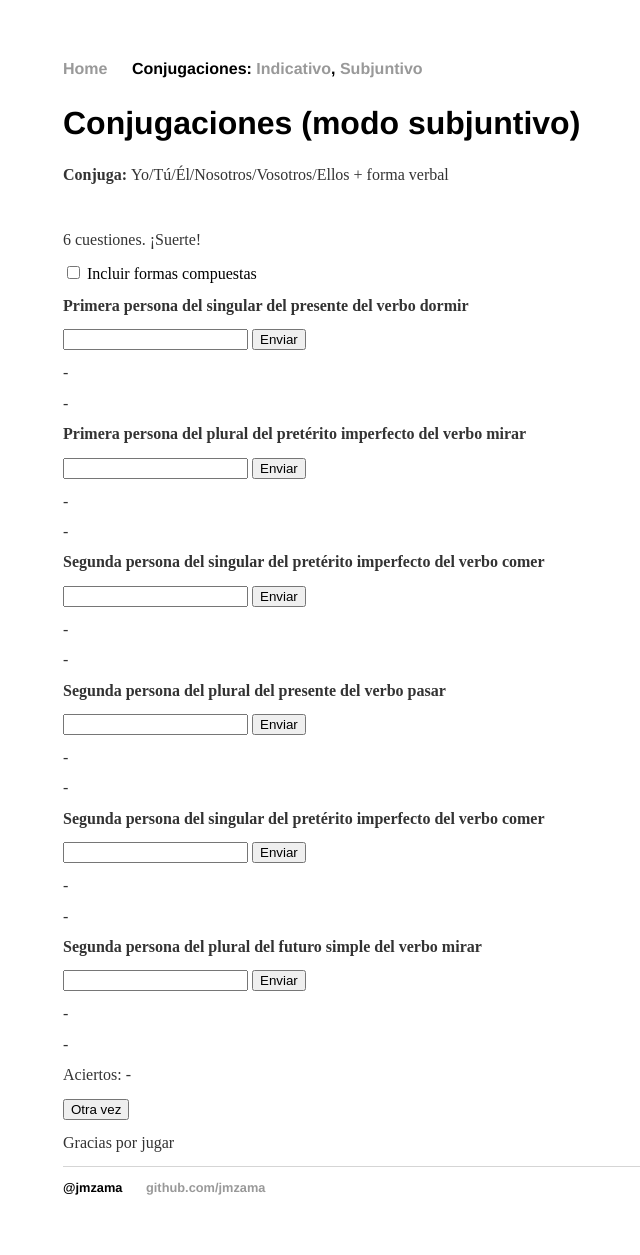
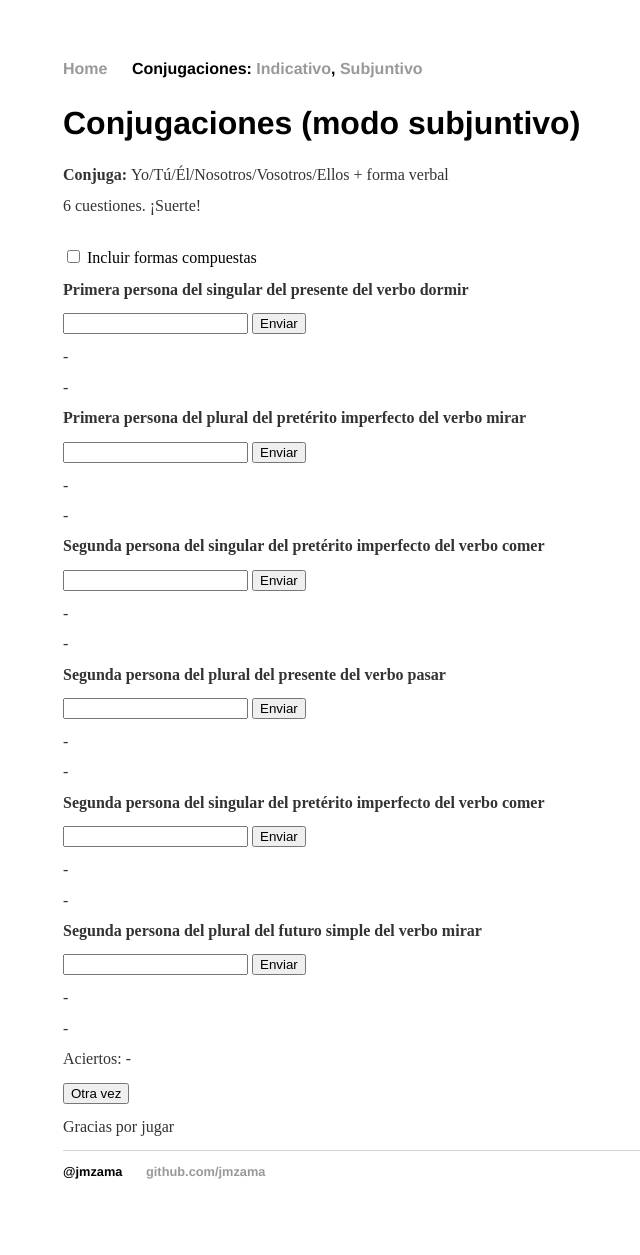
Before and after one commit to jmzama/jmzama.github.io, a Jekyll site: the page built from conjugaciones/subjuntivo.html, in a window 1280 px wide. Shown: the whole page, without its empty margins (129-769 px from the left). Built offline with Jekyll 4.4.1, drawn with Linux system fonts in a browser that asks for light colours.

```diff
--- a/conjugaciones/subjuntivo.html
+++ b/conjugaciones/subjuntivo.html
@@ -8,9 +8,9 @@ title: Juego de las conjugaciones
 
 <p><b>Conjuga: </b>Yo/Tú/Él/Nosotros/Vosotros/Ellos + forma verbal</p>
 
-<br><p>6 cuestiones. ¡Suerte!</p>
+<p>6 cuestiones. ¡Suerte!</p>
 
-<input id="compuestas" type="checkbox" onclick="otra()"><label for="compuestas"> Incluir formas compuestas</label>
+<br><input id="compuestas" type="checkbox" onclick="otra()"><label for="compuestas"> Incluir formas compuestas</label>
 
 <p id="pregunta1"></p>
 <input id="usuario1">
```
